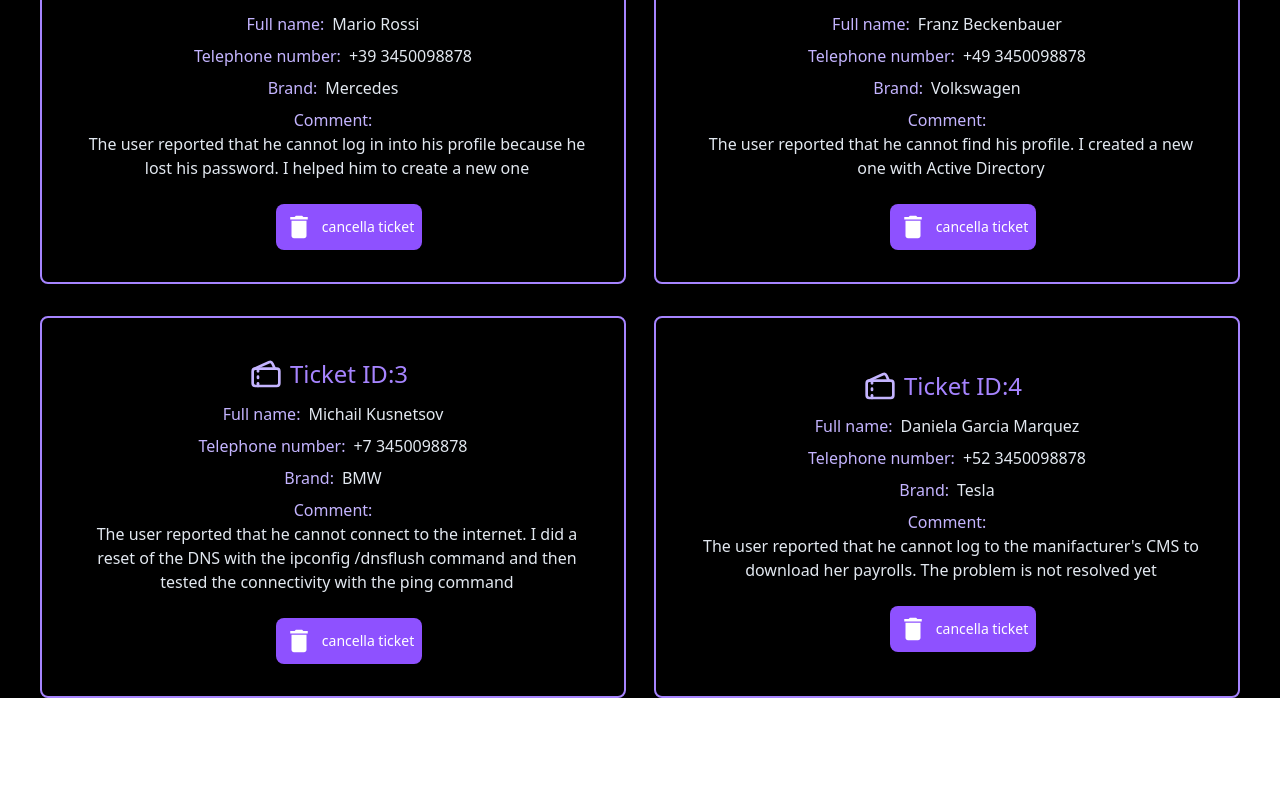
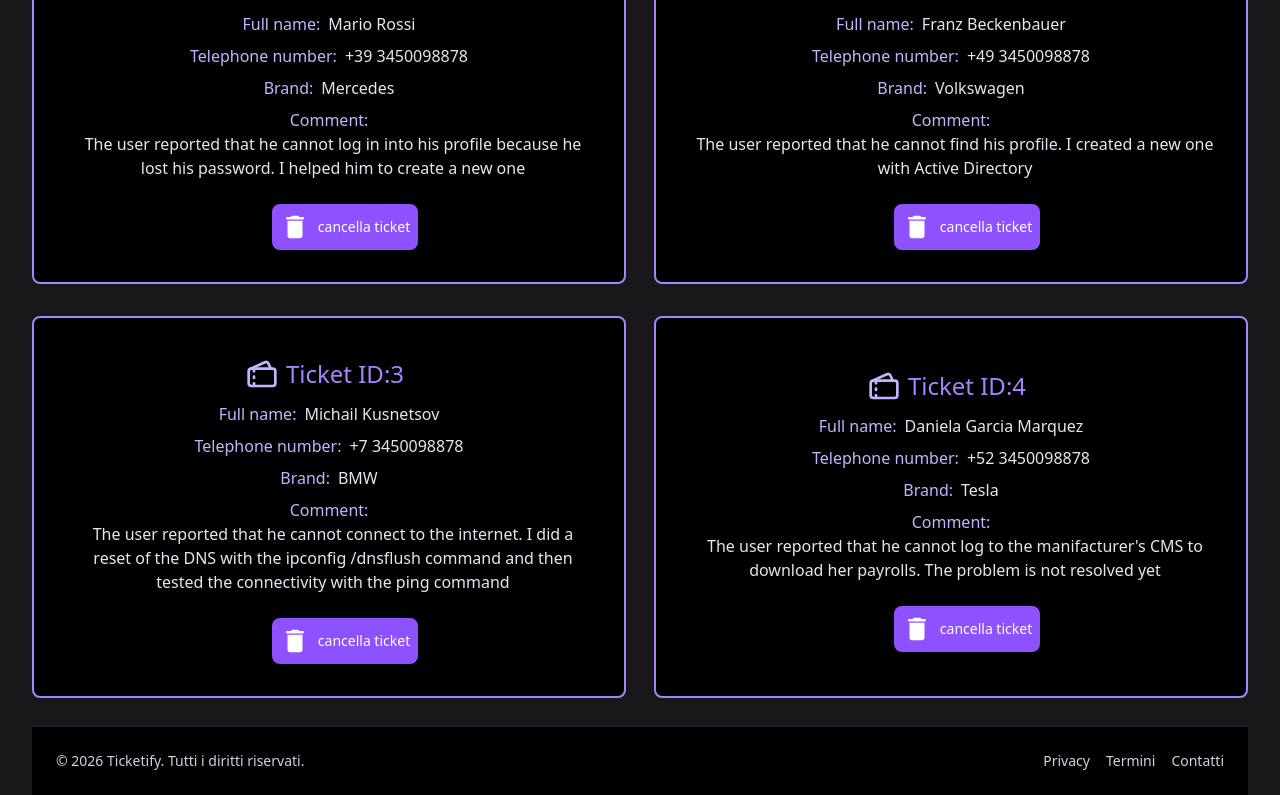
Before and after one commit to EliaGiolli/Taskify-next15, a Next.js app: page / in a window 1280 px wide. Shown: the part 338-1133 px from the top of the page. Before the commit the page ends 1076 px from the top, so only its background shows below. Built offline with nearby package versions, Linux system fonts and the light colour scheme.

Commit message:
started implementing full-stack server function to simulate a db and backend interaction

```diff
--- /dev/null
+++ b/src/app/api/tickets/[id]/route.ts
@@ -0,0 +1,34 @@
+import { NextResponse } from 'next/server'
+import { ticketsList } from '@/data/tickets'
+
+interface Params {
+  params: { id: string }
+}
+
+export async function DELETE(_: Request, { params }: Params) {
+  const id = Number(params.id)
+  const index = ticketsList.findIndex(t => t.id === id)
+
+  if (index === -1) {
+    return NextResponse.json({ error: 'Not found' }, { status: 404 })
+  }
+
+  ticketsList.splice(index, 1)
+
+  return NextResponse.json({ success: true })
+}
+
+export async function PATCH(req: Request, { params }: Params) {
+  const id = Number(params.id)
+  const body = await req.json()
+
+  const ticket = ticketsList.find(t => t.id === id)
+
+  if (!ticket) {
+    return NextResponse.json({ error: 'Not found' }, { status: 404 })
+  }
+
+  ticket.status = body.status ?? ticket.status
+
+  return NextResponse.json(ticket)
+}
--- /dev/null
+++ b/src/app/api/tickets/route.ts
@@ -0,0 +1,24 @@
+import { NextResponse } from 'next/server'
+import { ticketsList } from '@/data/tickets'
+import { Ticket } from '@/types/ticket'
+
+export async function GET() {
+  return NextResponse.json(ticketsList);
+}
+
+export async function POST(req: Request) {
+  const body = await req.json()
+
+  const newTicket: Ticket = {
+    id: Date.now(),
+    fullname: body.fullname,
+    telephone: body.telephone,
+    brand: body.brand,
+    status: 'incomplete',
+    comment: body.comment,
+  }
+
+  ticketsList.push(newTicket)
+
+  return NextResponse.json(newTicket, { status: 201 })
+}
--- a/src/app/layout.tsx
+++ b/src/app/layout.tsx
@@ -2,7 +2,8 @@ import type { Metadata } from "next";
 import { Geist, Geist_Mono } from "next/font/google";
 import "./globals.css";
 
-import Header from "@/components/layouts/Header"
+import Header from "@/components/layouts/Header";
+import Footer from "@/components/layouts/Footer";
 
 const geistSans = Geist({
   variable: "--font-geist-sans",
@@ -27,12 +28,15 @@ export default function RootLayout({
   return (
     <html lang="en">
       <body
-        className={`${geistSans.variable} ${geistMono.variable} antialiased`}
+        className={`${geistSans.variable} ${geistMono.variable} antialiased
+          min-h-screen bg-zinc-900 text-zinc-200 px-8
+        `}
       >
-        <main className="bg-black text-zinc-200 min-h-screen px-10" role="main">
-          <Header />
+        <Header />
+        <main role="main">
           {children}
         </main>
+        <Footer />
       </body>
     </html>
   );
--- a/src/app/page.tsx
+++ b/src/app/page.tsx
@@ -1,21 +1,19 @@
 'use client'
 
 import { useState } from 'react'
-import rawTickets from '@/data/tickets.json'
+import { ticketsList } from '@/data/tickets';
 import TicketCard from '@/components/ui/TicketCard'
 import type { Ticket } from '@/types/ticket'
 
 export default function TicketsList() {
-  const [tickets, setTickets] = useState<Ticket[]>(
-    rawTickets as Ticket[]
-  )
+  const [tickets, setTickets] = useState<Ticket[]>(ticketsList);
 
   const deleteTicket = (id: number) => {
     setTickets(prev => prev.filter(ticket => ticket.id !== id))
   }
 
   return (
-    <section className="grid md:grid-cols-2 gap-y-8 gap-x-7 mb-10">
+    <section className="grid md:grid-cols-2 gap-y-8 gap-x-7 mb-7">
       {tickets.map(ticket => (
         <TicketCard
           key={ticket.id}
--- /dev/null
+++ b/src/components/layouts/Footer.tsx
@@ -0,0 +1,65 @@
+function Footer() {
+  return (
+    <footer
+      className="bg-black border-t border-slate-800 text-slate-300"
+      role="contentinfo"
+    >
+      <div className="max-w-7xl mx-auto px-6 py-6 flex flex-col gap-4 sm:flex-row sm:items-center sm:justify-between">
+
+        {/* Brand / Copyright */}
+        <p className="text-sm">
+          © {new Date().getFullYear()} Ticketify. Tutti i diritti riservati.
+        </p>
+
+        {/* Navigazione footer */}
+        <nav aria-label="Footer navigation">
+          <ul className="flex gap-4 text-sm">
+            <li>
+              <a
+                href="/privacy"
+                className="
+                  hover:text-slate-100
+                  focus-visible:outline-none
+                  focus-visible:ring-2
+                  focus-visible:ring-violet-500
+                  rounded-sm
+                "
+              >
+                Privacy
+              </a>
+            </li>
+            <li>
+              <a
+                href="/terms"
+                className="
+                  hover:text-slate-100
+                  focus-visible:outline-none
+                  focus-visible:ring-2
+                  focus-visible:ring-violet-500
+                  rounded-sm
+                "
+              >
+                Termini
+              </a>
+            </li>
+            <li>
+              <a
+                href="/contatti"
+                className="
+                  hover:text-slate-100
+                  focus-visible:outline-none
+                  focus-visible:ring-2
+                  focus-visible:ring-violet-500
+                  rounded-sm
+                "
+              >
+                Contatti
+              </a>
+            </li>
+          </ul>
+        </nav>
+      </div>
+    </footer>
+  )
+}
+export default Footer;
--- a/src/components/layouts/Header.tsx
+++ b/src/components/layouts/Header.tsx
@@ -5,7 +5,7 @@ import ManageTicketLayout from "./ManageTicketLayout";
 import CreateTicketModal from '../ui/CreateTicketsModal';
 import Image from "next/image";
 import { IoMdAdd } from "react-icons/io";
-import rawTickets from '@/data/tickets.json';
+import { ticketsList } from '@/data/tickets';
 import type { Ticket } from '@/types/ticket';
 import { getCompletedTickets, getIncompleteTickets, getTotalTickets } from '@/helpers/manageTicketsFunctions';
 
@@ -13,7 +13,7 @@ function Header() {
 
   const [isModalOpen, setIsModalOpen] = useState(false);
 
-  const tickets = rawTickets as Ticket[];
+  const tickets = ticketsList;
   const totalTickets = getTotalTickets(tickets);
   const completedTickets = getCompletedTickets(tickets);
   const incompletedTickets = getIncompleteTickets(tickets);
@@ -21,7 +21,7 @@ function Header() {
   return (
     <header
       role='banner'
-      className="bg-zinc-900 w-full px-5 py-5 mb-10 flex flex-col rounded-md "
+      className="bg-black w-full px-5 py-5 mb-10 flex flex-col rounded-md "
     >
         <div className="w-full py-5 flex justify-center items-center gap-x-3">
             <Image src="/logo.jpg" height={50} width={60} alt="Ticketify logo"/>
--- a/src/components/ui/TicketCard.tsx
+++ b/src/components/ui/TicketCard.tsx
@@ -27,7 +27,7 @@ function TicketCard({ ticket, onDelete }: TicketCardProps) {
             stiffness: 300,
             damping: 20,
         }}
-        className='border-2 border-violet-400 flex flex-col justify-center items-center text-center rounded-md px-3 py-8'
+        className='bg-black border-2 border-violet-400 flex flex-col justify-center items-center text-center rounded-md px-3 py-8'
     >
         <div className='flex items-center'>
             <Tickets size={32} className='text-violet-300' aria-hidden="true" />
--- /dev/null
+++ b/src/data/tickets.ts
@@ -0,0 +1,36 @@
+import { Ticket } from '@/types/ticket'
+
+export let ticketsList: Ticket[] = [
+  {
+        "id": 1,
+        "fullname": "Mario Rossi",
+        "telephone": "+39 3450098878",
+        "brand":"Mercedes",
+        "status": "completed",
+        "comment": "The user reported that he cannot log in into his profile because he lost his password. I helped him to create a new one"
+    },
+    {
+        "id": 2,
+        "fullname": "Franz Beckenbauer",
+        "telephone": "+49 3450098878",
+        "brand":"Volkswagen",
+        "status": "completed",
+        "comment": "The user reported that he cannot find his profile. I created a new one with Active Directory"
+    },
+    {
+        "id": 3,
+        "fullname": "Michail Kusnetsov",
+        "telephone": "+7 3450098878",
+        "brand":"BMW",
+        "status": "completed",
+        "comment": "The user reported that he cannot connect to the internet. I did a reset of the DNS with the ipconfig /dnsflush command and then tested the connectivity with the ping command"
+    },
+    {
+        "id": 4,
+        "fullname": "Daniela Garcia Marquez",
+        "telephone": "+52 3450098878",
+        "brand":"Tesla",
+        "status": "incomplete",
+        "comment": "The user reported that he cannot log to the manifacturer's CMS to download her payrolls. The problem is not resolved yet"
+    }
+]
```
